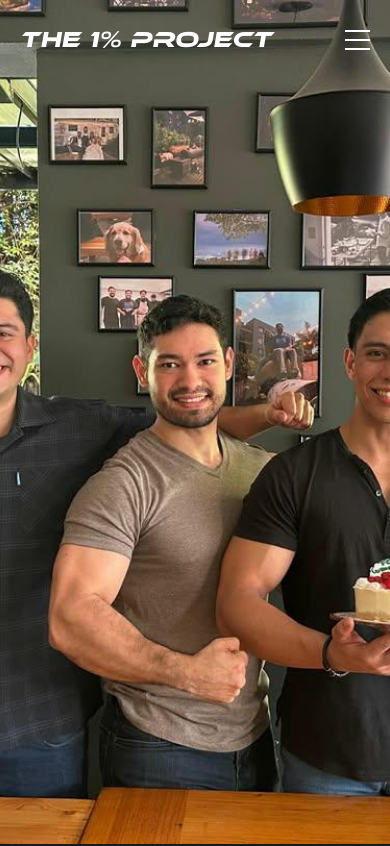
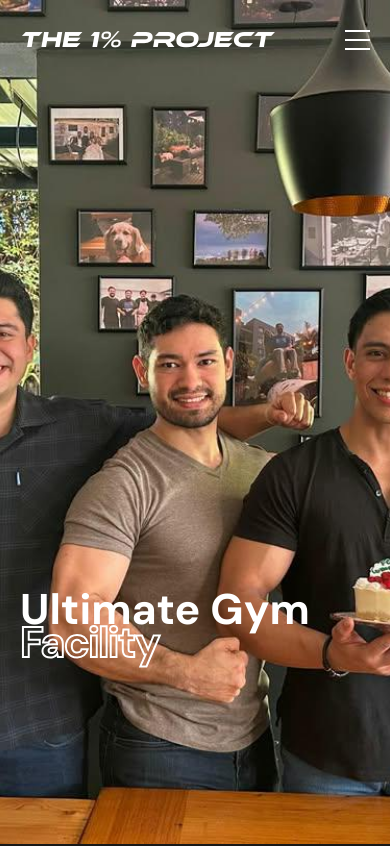
Before and after one commit to BryanCloudDev/gym-landing, a React (Vite) app: page / in a window 390 px wide. Shown: the top 846 px of the page. Built offline with nearby package versions, Linux system fonts and the light colour scheme.

Commit message:
fix: Remove negative margin from content in HeroSection for better layout

```diff
--- a/src/styles/HeroSection.module.css
+++ b/src/styles/HeroSection.module.css
@@ -75,7 +75,6 @@
 
   .content {
     margin-top: 28vh;
-    margin-bottom: -35vh;
     max-width: 100%;
   }
 
```
